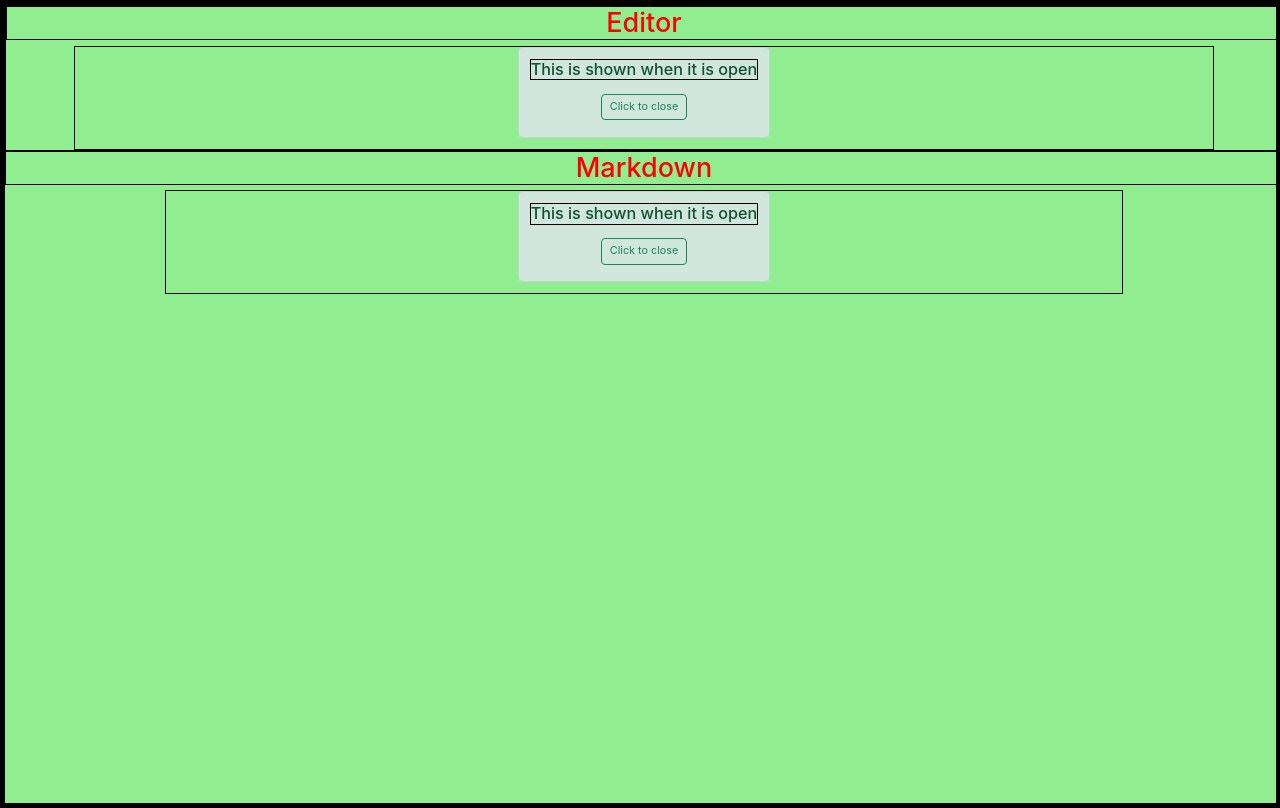
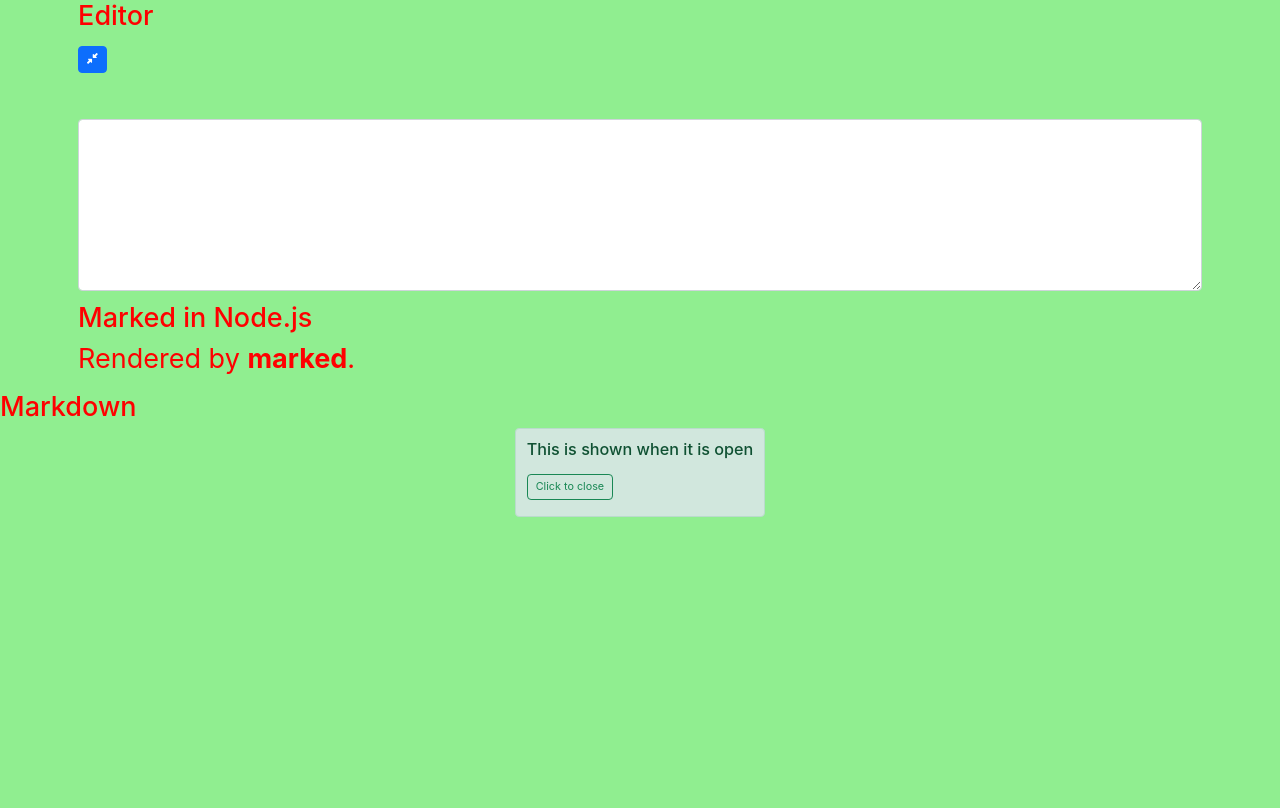
Before and after one commit to Pankeking/MarkdownPreviewer, a React (Create React App) app: page / in a window 1280 px wide. Built offline with nearby package versions, Linux system fonts and the light colour scheme.

Commit message:
collapse and toggle buttons inputComp

```diff
--- a/package.json
+++ b/package.json
@@ -12,6 +12,7 @@
     "@testing-library/react": "^13.4.0",
     "@testing-library/user-event": "^13.5.0",
     "bootstrap": "^5.2.3",
+    "marked": "^5.0.1",
     "react": "^18.2.0",
     "react-bootstrap": "^2.7.4",
     "react-dom": "^18.2.0",
--- a/src/App.css
+++ /dev/null
@@ -1,38 +0,0 @@
-.App {
-  text-align: center;
-}
-
-.App-logo {
-  height: 40vmin;
-  pointer-events: none;
-}
-
-@media (prefers-reduced-motion: no-preference) {
-  .App-logo {
-    animation: App-logo-spin infinite 20s linear;
-  }
-}
-
-.App-header {
-  background-color: #282c34;
-  min-height: 100vh;
-  display: flex;
-  flex-direction: column;
-  align-items: center;
-  justify-content: center;
-  font-size: calc(10px + 2vmin);
-  color: white;
-}
-
-.App-link {
-  color: #61dafb;
-}
-
-@keyframes App-logo-spin {
-  from {
-    transform: rotate(0deg);
-  }
-  to {
-    transform: rotate(360deg);
-  }
-}
--- a/src/App.js
+++ b/src/App.js
@@ -1,5 +1,4 @@
 import React from 'react';
-import './App.css';
 import MainComp from './components/MainComp.js';
 import { BrowserRouter } from 'react-router-dom';
 
--- a/src/components/InputComp.js
+++ b/src/components/InputComp.js
@@ -1,31 +1,51 @@
 import React, {useState} from "react";
 // import {Link} from 'react-router-dom'
+import { FontAwesomeIcon } from "@fortawesome/react-fontawesome";
+import { faUpRightAndDownLeftFromCenter, faDownLeftAndUpRightToCenter } from "@fortawesome/free-solid-svg-icons";
+import { marked } from "marked";
+import Button from "react-bootstrap/Button";
+import Collapse from "react-bootstrap/Collapse";
+import Form from "react-bootstrap/Form";
 
-import Button from "react-bootstrap/Button";
-import Alert from "react-bootstrap/Alert";
 
-//import { faQuoteLeft } from "@fortawesome/free-solid-svg-icons";
-//import { FontAwesomeIcon } from "@fortawesome/react-fontawesome";
+
 
 function InputComp() {
 
-    const [show, setShow] = useState(true);
+    const [open, setOpen] = useState(true);
+
+    const htmlText = marked.parse('# Marked in Node.js\n\nRendered by **marked**.');
+
+
 
     return (
-        <div>
-            <>
-            <h1>Editor</h1>
-            <div className="container d-flex fs-1 justify-content-center">
-                <Alert show={show} variant="success">
-                    <Alert.Heading>This is shown when it is open</Alert.Heading>
+        <>
 
-                    <Button onClick={() => setShow(false)} variant="outline-success"> Click to close </Button>
-                </Alert>
-            {!show && <div> <p>Inside Editor</p> <Button onClick={() => setShow(true)} variant="success" >Open</Button> </div>}
 
-            </div>
+
+        <div className="container fs-1 justify-content-center">
+            <h1>Editor </h1>
+            <Button
+                onClick={() => setOpen(!open)}
+                aria-controls="editor-text"
+                aria-expanded={open}
+            >
+               {(!open && <FontAwesomeIcon icon={faUpRightAndDownLeftFromCenter} /> )
+               || (open && <FontAwesomeIcon icon={faDownLeftAndUpRightToCenter} />)}
+            </Button>
+            <Collapse in={open}>
+                <div id="editor-text">
+             <Form>
+                <Form.Group className="mb-3" controlId="exampleForm.ControlTextarea1">
+                 <Form.Label></Form.Label>
+                 <Form.Control as="textarea" rows={10} />
+                </Form.Group>
+             </Form>
+                    <div dangerouslySetInnerHTML={ {__html: htmlText}}></div>
+                </div>
+            </Collapse>
+        </div>
         </>
-        </div>
     )
 }
 export default InputComp;
--- a/src/index.css
+++ b/src/index.css
@@ -1,7 +1,7 @@
 *, ::before, ::after {
   margin: 0;
   padding: 0;
-  border: 1px solid black;
+  /* border: 1px solid black; */
 
 }
 
```
Also changed, not shown: src/logo.svg (deleted), 1 other file (tests, documents, lock files or other folders).
